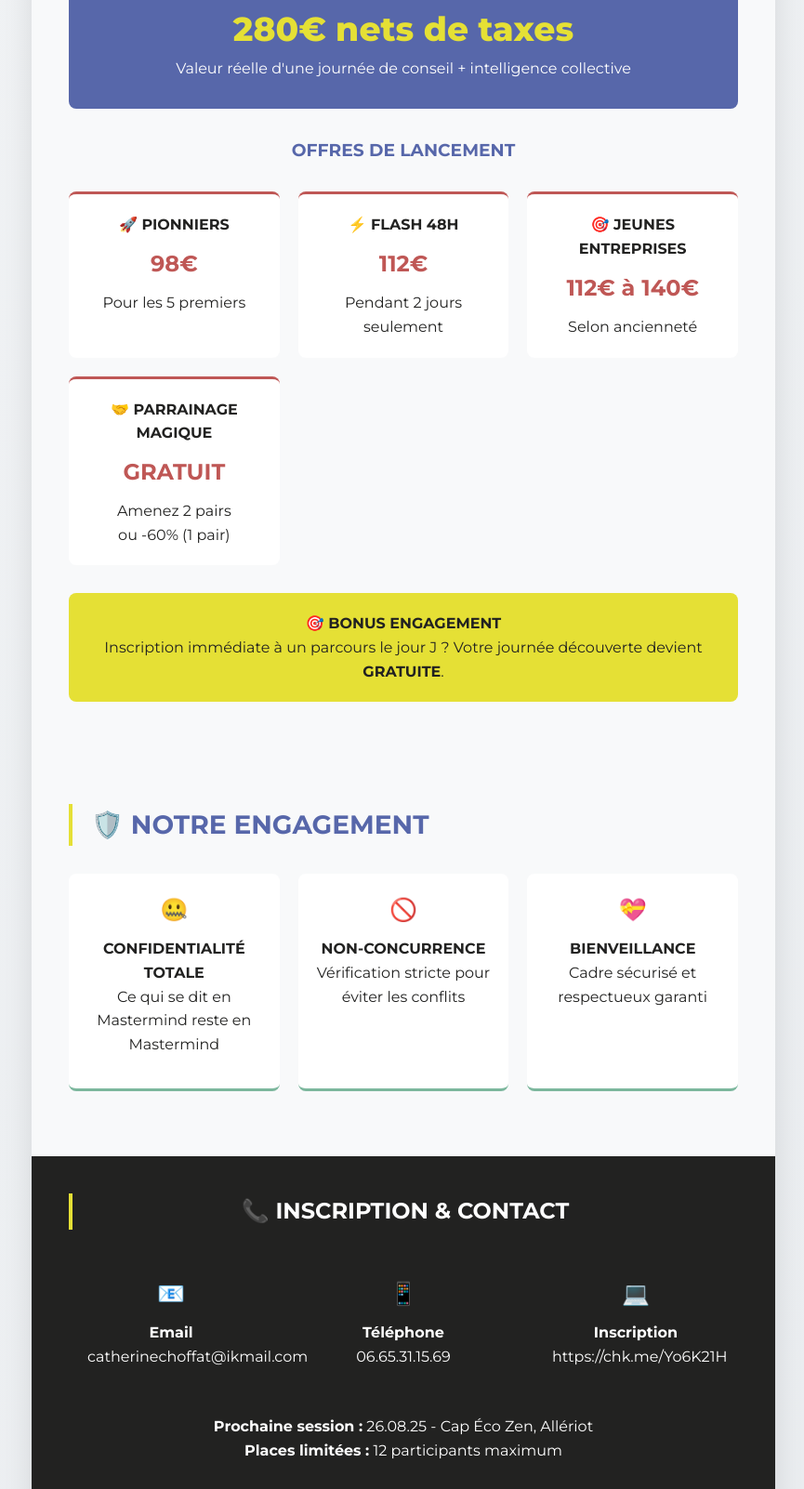
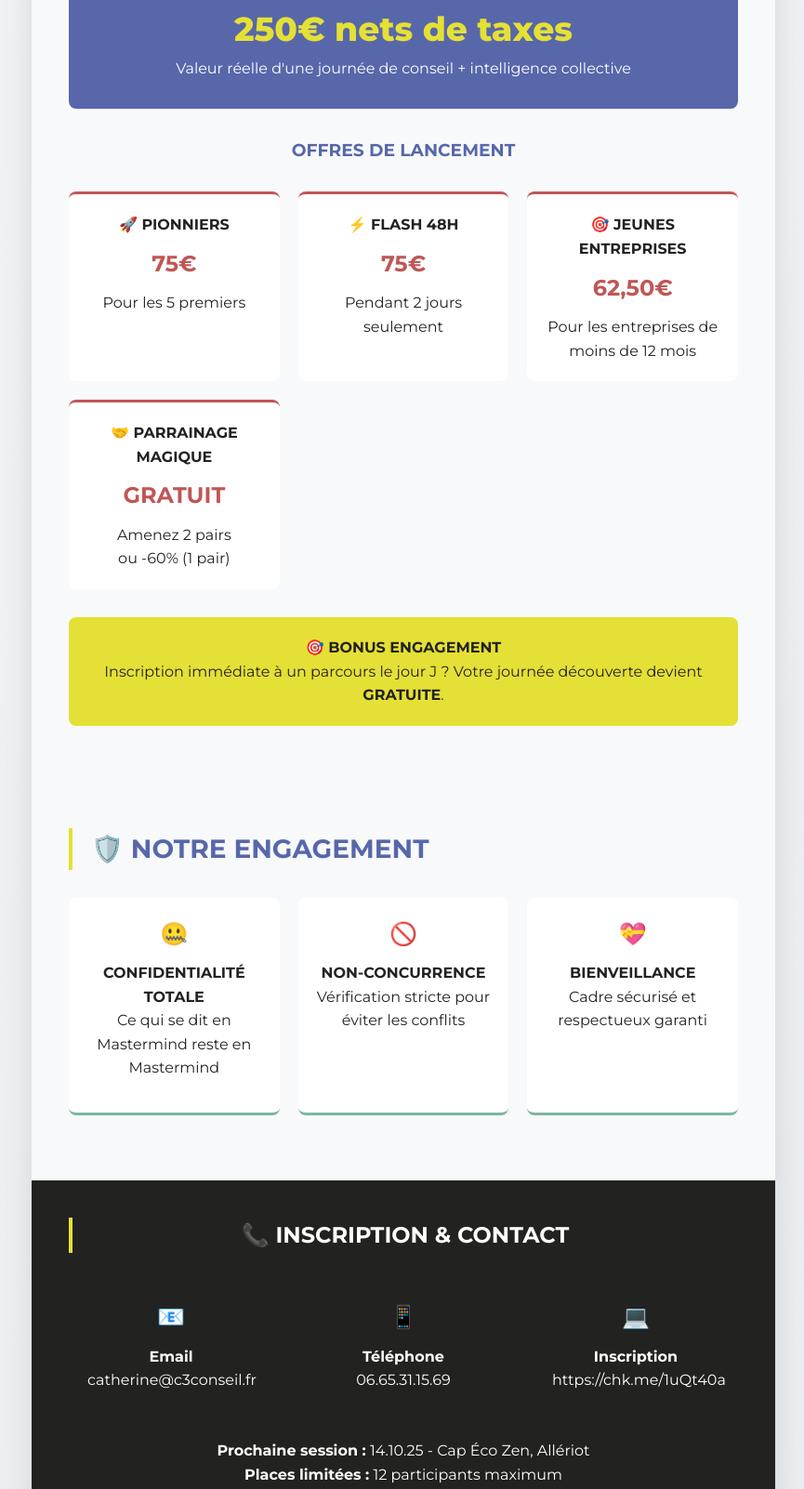
Before and after one commit to CatherineChoffat/plaquette-mastermind, a plain HTML site: page index.html in a window 1280 px wide. Shown: the part 3707-5309 px from the top of the page at 93% size, without its empty margins (206-1071 px from the left). Drawn offline with Linux system fonts and the light colour scheme.

Commit message:
Update index.html

```diff
--- a/index.html
+++ b/index.html
@@ -515,7 +515,7 @@
 
             <div class="price-main">
                 <h3>TARIF DÉCOUVERTE</h3>
-                <div class="amount">280€ nets de taxes</div>
+                <div class="amount">250€ nets de taxes</div>
                 <p>Valeur réelle d'une journée de conseil + intelligence collective</p>
             </div>
 
@@ -524,18 +524,18 @@
             <div class="offers-grid">
                 <div class="offer-card">
                     <h4>🚀 PIONNIERS</h4>
-                    <div class="offer-price">98€</div>
+                    <div class="offer-price">75€</div>
                     <p>Pour les 5 premiers<br></p>
                 </div>
                 <div class="offer-card">
                     <h4>⚡ FLASH 48H</h4>
-                    <div class="offer-price">112€</div>
+                    <div class="offer-price">75€</div>
                     <p>Pendant 2 jours seulement</p>
                 </div>
                 <div class="offer-card">
                     <h4>🎯 JEUNES ENTREPRISES</h4>
-                    <div class="offer-price">112€ à 140€</div>
-                    <p>Selon ancienneté</p>
+                    <div class="offer-price">62,50€</div>
+                    <p>Pour les entreprises de moins de 12 mois</p>
                 </div>
                 <div class="offer-card">
                     <h4>🤝 PARRAINAGE MAGIQUE</h4>
@@ -580,7 +580,7 @@
                 <div class="contact-item">
                     <div class="icon">📧</div>
                     <h4>Email</h4>
-                    <p>catherinechoffat@ikmail.com</p>
+                    <p>catherine@c3conseil.fr</p>
                 </div>
                 <div class="contact-item">
                     <div class="icon">📱</div>
@@ -590,16 +590,16 @@
                 <div class="contact-item">
                     <div class="icon">💻</div>
                     <h4>Inscription</h4>
-                    <p>https://chk.me/Yo6K21H</p>
+                    <p>https://chk.me/1uQt40a</p>
                 </div>
             </div>
 
             <div style="text-align: center; margin: 30px 0;">
-                <p><strong>Prochaine session :</strong> 26.08.25 - Cap Éco Zen, Allériot</p>
+                <p><strong>Prochaine session :</strong> 14.10.25 - Cap Éco Zen, Allériot</p>
                 <p><strong>Places limitées :</strong> 12 participants maximum</p>
             </div>
 
-            <a href="https://chk.me/Yo6K21H" class="cta-button">RÉSERVER MA PLACE</a>
+            <a href="https://chk.me/1uQt40a" class="cta-button">RÉSERVER MA PLACE</a>
 
             <p style="margin-top: 30px; font-style: italic; color: #7cb79d;">
                 Rejoignez la première communauté d'entrepreneurs bienveillants de Saône-et-Loire
```
